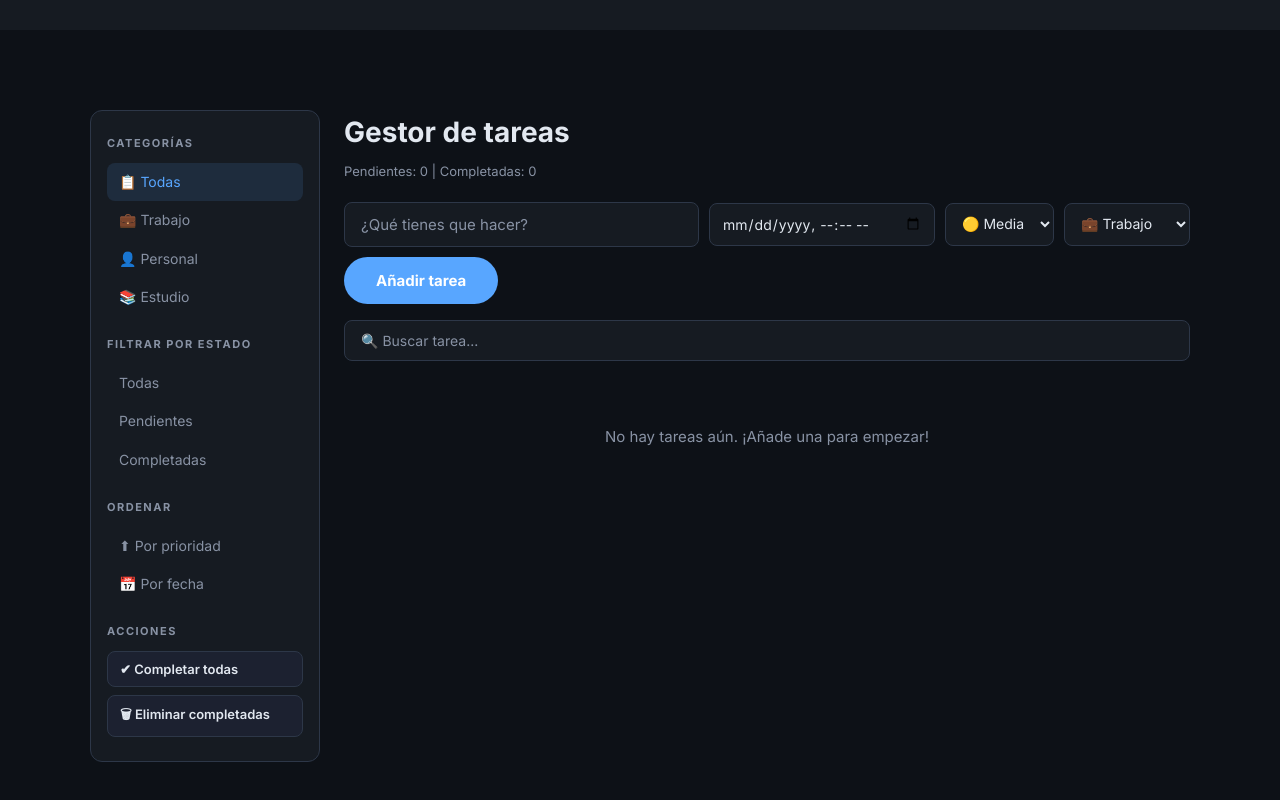
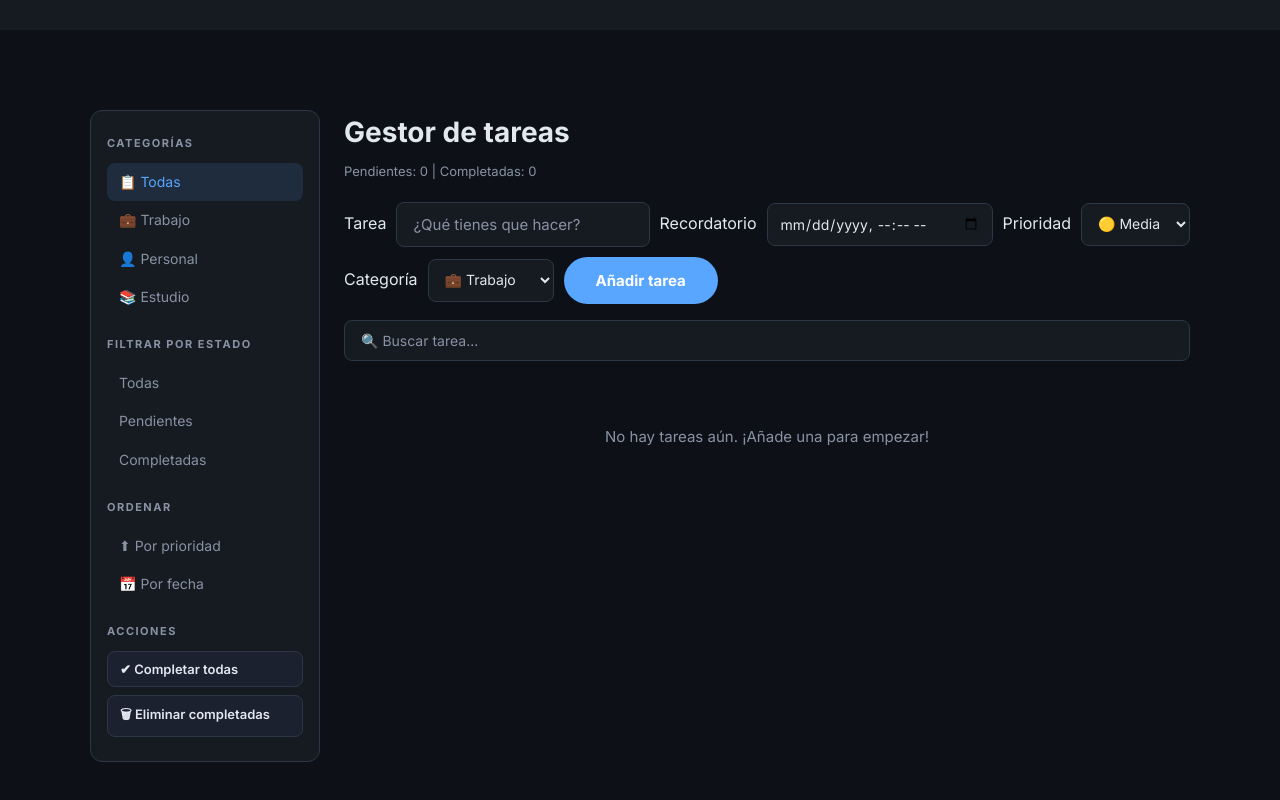
Before and after one commit to DEECEE222/taskflow-project, a plain HTML site: page index.html in a window 1280 px wide. Shown: the part 1287-2087 px from the top of the page. Drawn offline with Linux system fonts and the light colour scheme; no server answers.

Commit message:
fix: labels formulario, gitignore, loading UI, docs backend-api

```diff
--- a/index.html
+++ b/index.html
@@ -98,29 +98,34 @@
 
       <p id="task-counter" class="task-counter">Pendientes: 0 | Completadas: 0</p>
 
-      <!-- FORM -->
       <form id="task-form">
         <div class="task-input-container">
+         <label for="task-input">Tarea</label>
          <input type="text" id="task-input" placeholder="¿Qué tienes que hacer?" required>
+
+         <label for="task-date">Recordatorio</label>
          <input type="datetime-local" id="task-date">
+
+         <label for="task-priority">Prioridad</label>
          <select id="task-priority">
           <option value="low">🟢 Baja</option>
           <option value="medium" selected>🟡 Media</option>
           <option value="high">🔴 Alta</option>
          </select>
+
+         <label for="task-category">Categoría</label>
          <select id="task-category">
           <option value="trabajo">💼 Trabajo</option>
           <option value="personal">👤 Personal</option>
           <option value="estudio">📚 Estudio</option>
          </select>
+
          <button type="submit" class="btn">Añadir tarea</button>
        </div>
       </form>
 
-      <!-- SEARCH -->
       <input type="text" id="search-input" placeholder="🔍 Buscar tarea...">
 
-      <!-- EMPTY STATE -->
       <p id="empty-message" class="empty-message">No hay tareas aún. ¡Añade una para empezar!</p>
 
       <ul id="task-list"></ul>
```
Also changed, not shown: docs/ai/backend-api.md (added). Lines whose indentation alone changed are shown as unchanged.
